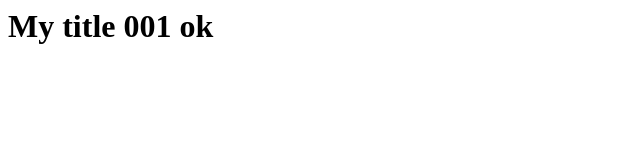
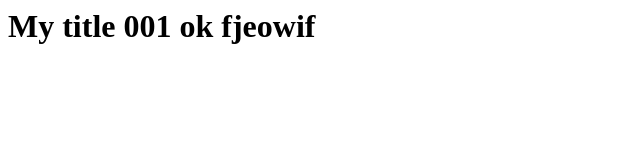
Before and after one commit to abhijari/Test-git, a plain HTML site: page index.html in a window 1280 px wide. Shown: the whole page, without its empty margins (0-640 px from the left). Drawn offline with Linux system fonts and the light colour scheme.

Commit message:
commit1-rebase

```diff
--- a/index.html
+++ b/index.html
@@ -1 +1 @@
-<h1>My title 001 ok</h1>
+<h1>My title 001 ok fjeowif</h1>
```
